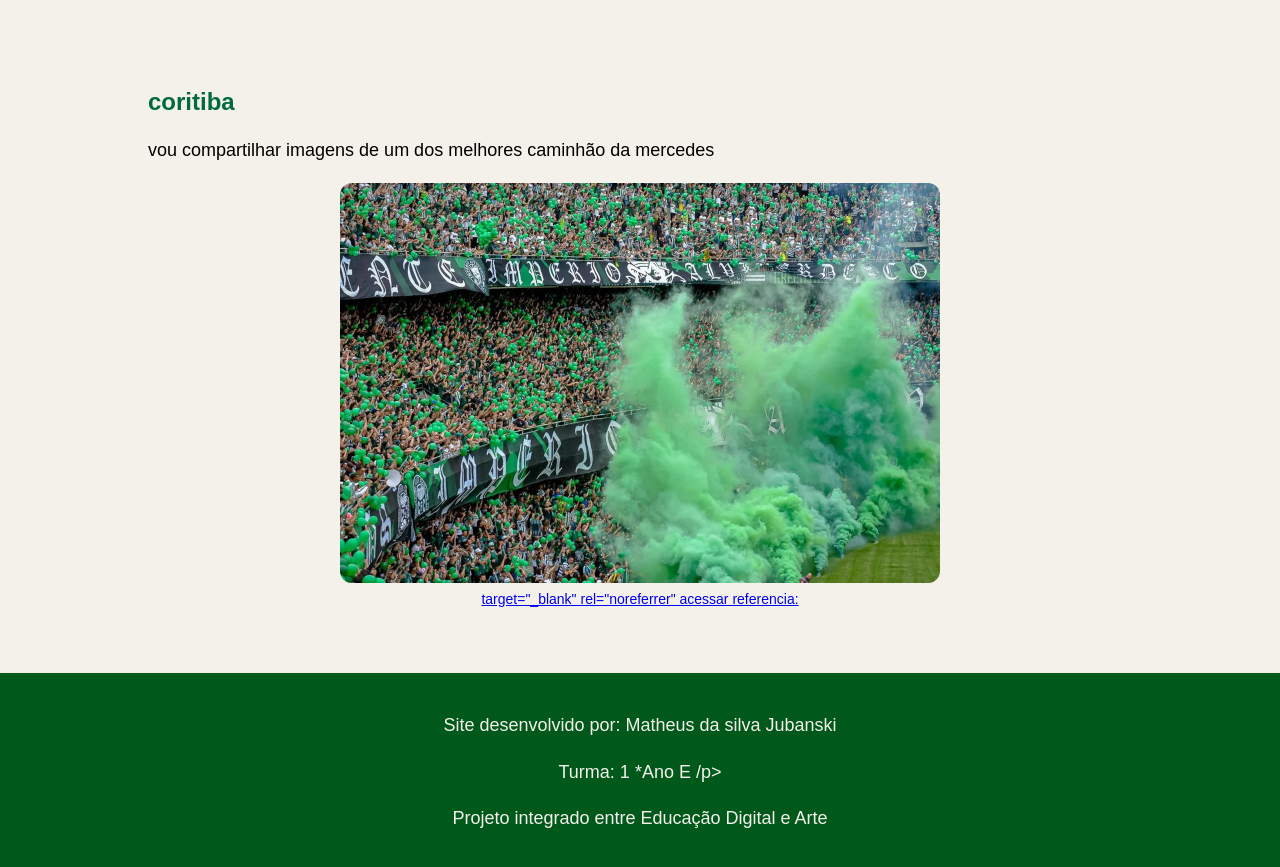
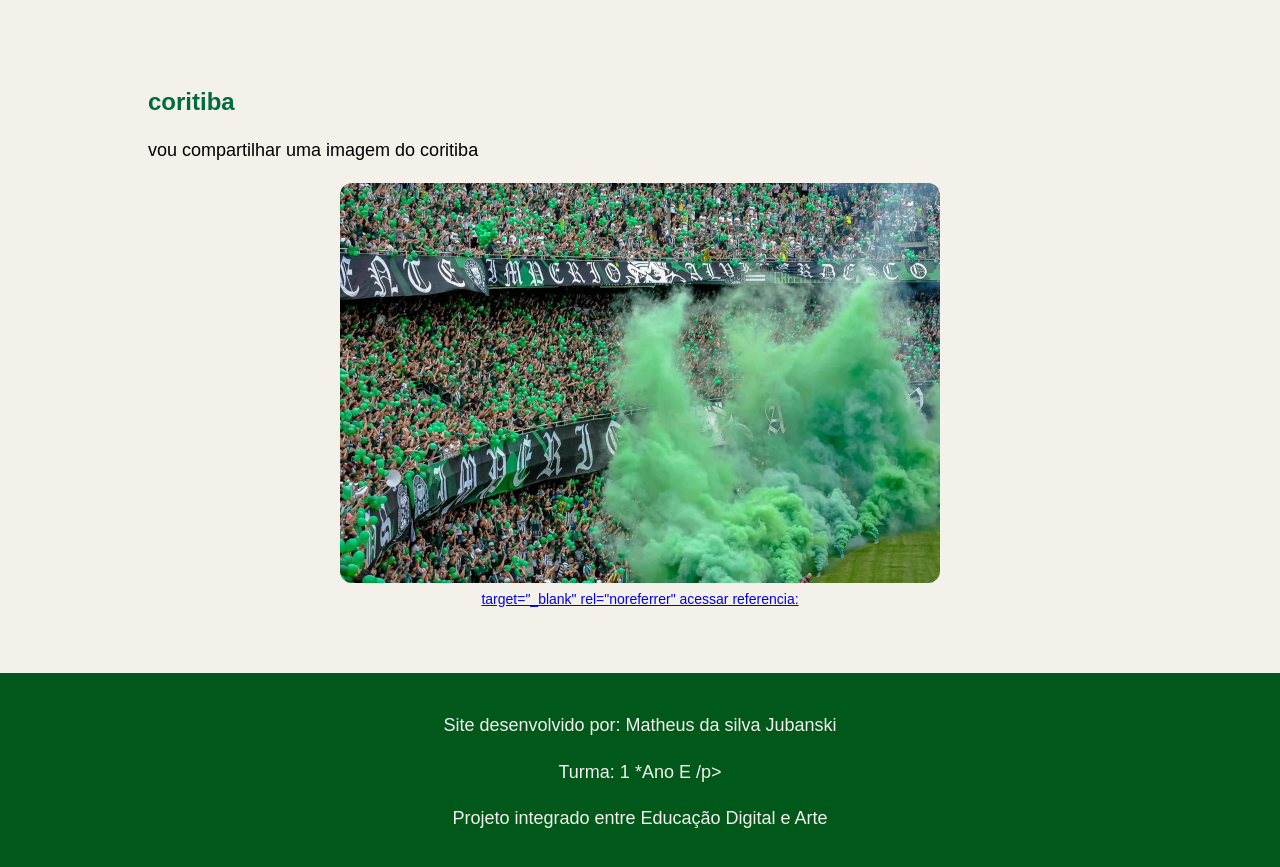
Before and after one commit to mjubanski/tarefa.ed.digital, a plain HTML site: page index.html in a window 1280 px wide. Shown: the part 2880-3747 px from the top of the page. Drawn offline with Linux system fonts and the light colour scheme.

Commit message:
atualizei

```diff
--- a/index.html
+++ b/index.html
@@ -119,7 +119,7 @@
     </section>
     <section id="memoria">
         <h2>coritiba</h2>
-     <p>vou compartilhar imagens de um dos melhores caminhão da mercedes</p>
+     <p>vou compartilhar uma imagem do coritiba</p>
         <div class="galeria">
         <figure>
         <img src="imagem_4.jpg" alt="torcida organizada coritiba"
```
